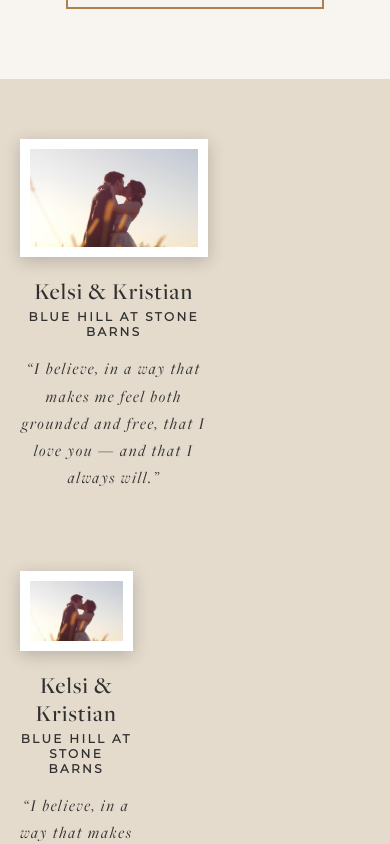
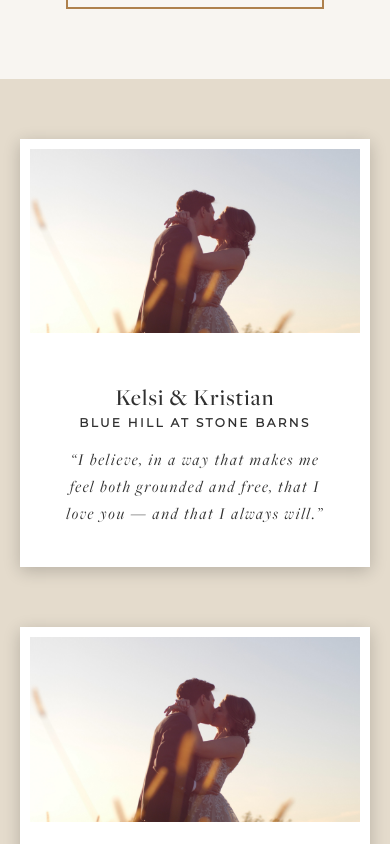
Before and after one commit to zach-cullen/liveoakfilm.co, a Next.js app: page / in a window 390 px wide. Shown: the part 920-1764 px from the top of the page. Built offline with nearby package versions, Linux system fonts and the light colour scheme.

Commit message:
restyle featured video to include description in white card and fix mobile grid style

```diff
--- a/components/FeaturedVideo.js
+++ b/components/FeaturedVideo.js
@@ -4,14 +4,14 @@ const VideoGrid = styled.div`
   width: 100%;
   display: grid;
   grid-template-columns: ${props => props.flipDirection ? '3fr 5fr' : '5fr 3fr'};
-  column-gap: 50px;
   grid-template-areas: '${props => props.flipDirection ? 'description video' : 'video description'}';
   margin-bottom: 60px;
+  box-shadow: 0px 4px 16px 0px rgba(0,0,0,0.2);
 
   @media (max-width: 720px) {
     grid-template-areas:
-    'video'
-    'description';
+    'video video'
+    'description description';
   }
 `
 
@@ -24,13 +24,14 @@ const VideoBlock = styled.div`
   background-repeat: no-repeat;
   background-position: center;
   background-size: cover;
-  box-shadow: 0px 4px 16px 0px rgba(0,0,0,0.2);
 `
 
 const VideoDescription = styled.div`
   grid-area: description;
-  width: 100%;
-  margin: 20px 0;
+  min-width: 320px;
+  box-sizing: border-box;
+  padding: 40px;
+  background-color: #fff;
 
   h2 {
     margin-bottom: 4px;
```
